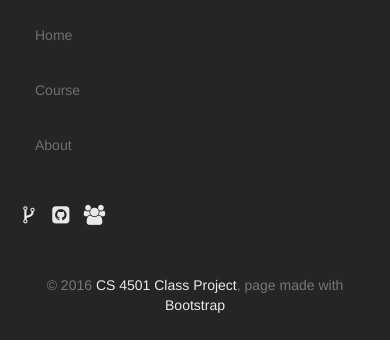
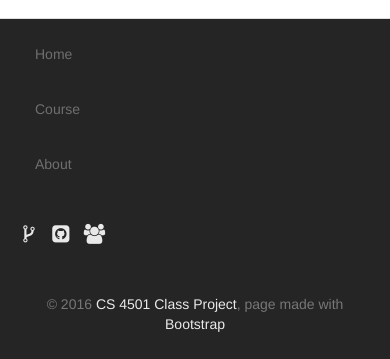
Before and after one commit to Charleo85/SIS-Rebuild, a Django app: page /about/ in a window 390 px wide. Shown: the part 1118-1477 px from the top of the page. Run offline with Django 3.2, Linux system fonts and the light colour scheme; some libraries are stand-ins or nearby versions; some web fonts are replaced.

Commit message:
fix footer

```diff
--- a/web/static/css/rubick_pres.css
+++ b/web/static/css/rubick_pres.css
@@ -736,6 +736,10 @@ body > .navbar-collapse a {
 }
 
 .footer {
+  position: absolute;
+  bottom: 0;
+  width: 100%;
+  height: auto;
   background-color: #FFFFFF;
   line-height: 20px;
   border-top: 1px solid #DDDDDD;
@@ -1090,7 +1094,8 @@ body > .navbar-collapse a {
 }
 
 body {
-  position: relative;
+  /* position: relative; */
+  margin-bottom: 70px;
 }
 
 body > .navbar-collapse {
@@ -1732,6 +1737,8 @@ body > .navbar-collapse.has-image::after {
   }
 }
 html {
+  position: relative;
+  min-height: 100%;
   font-size: 14px;
   -ms-text-size-adjust: 100%;
   -webkit-text-size-adjust: 100%;
@@ -3873,6 +3880,9 @@ body.noscroll {
   }
 }
 @media (max-width: 768px) {
+  body {
+    margin-bottom: 360px;
+  }
   h1 {
     font-size: 2em;
     line-height: 1.25;
```
